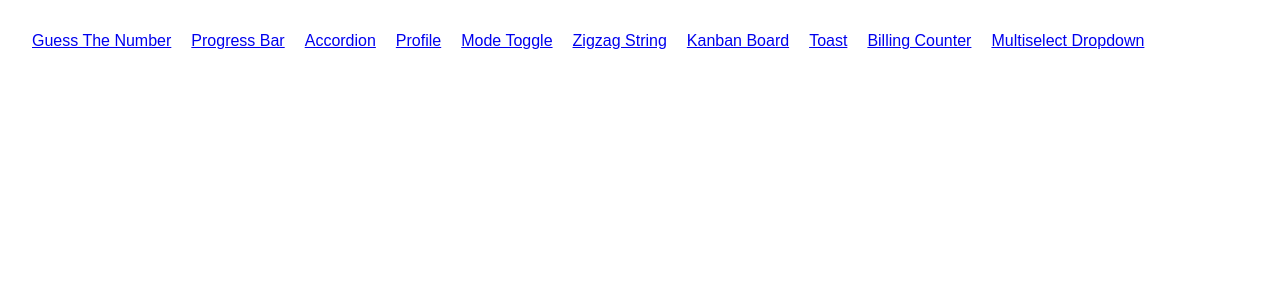
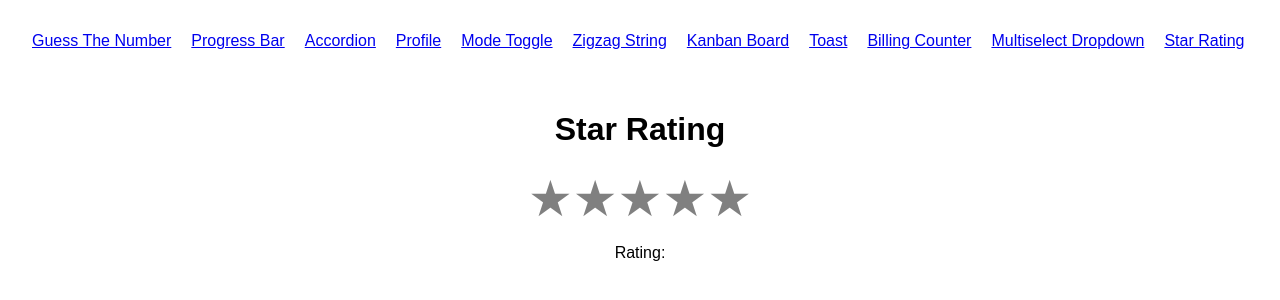
Before and after one commit to Gk-learner/dev-lab, a React (Vite) app: page /star-rating in a window 1280 px wide. Shown: the top 300 px of the page. Built offline with nearby package versions, Linux system fonts and the light colour scheme.

Commit message:
Star rating

```diff
--- a/src/App.jsx
+++ b/src/App.jsx
@@ -108,6 +108,7 @@ const ModeToggle = React.lazy(() => import('./ModeToggle.jsx'))
 const Accordion = React.lazy(() => import('./Accordion.jsx'))
 const BillingCounter = React.lazy(() => import('./BillingCouter.jsx'))
 const MultiSelectDropdown = React.lazy(() => import('./MultiseectDropdown.jsx'))
+const StarRating = React.lazy(() => import('./StarRating.jsx'))
 function App() {
   return (
 
@@ -126,7 +127,8 @@ function App() {
         <Route path="/toast" element={<ToastContainer/ >}/>
         <Route path="/billing-counter" element={<BillingCounter/>}/>
         <Route path="/multiselect-dropdown" element={<MultiSelectDropdown/>}/>
-      </Routes>
+        <Route path="/star-rating" element={<StarRating/>}/>
+           </Routes>
       </Suspense>
     </Router>
 
--- a/src/Navbar.jsx
+++ b/src/Navbar.jsx
@@ -15,6 +15,7 @@ function Navbar() {
       <NavLink to="/toast">Toast</NavLink>
       <NavLink to="/billing-counter">Billing Counter</NavLink>
       <NavLink to="/multiselect-dropdown">Multiselect Dropdown</NavLink>
+      <NavLink to="/star-rating">Star Rating</NavLink>
     </nav>
   )
 }
--- /dev/null
+++ b/src/StarRating.jsx
@@ -0,0 +1,45 @@
+// StarRating.js
+
+import React,{useState} from "react";
+
+function StarRating() {
+  const [rating, setRating] = useState('')
+  // Step 1: Create state variables
+  // use `rating` to store the selected rating, and `setRating` to update it
+
+  return (
+    <div style={{ textAlign: "center", padding: "20px" }}>
+      <h1>Star Rating</h1>
+      {Array.from({ length: 5 }, (_, i) => {
+        const starIndex = i+1;
+        return (
+          <span
+            key={starIndex}
+            style={{
+                fontSize: "50px",
+                color: i < rating ? "gold" : "gray",
+                cursor: "pointer"
+            }}
+            onClick={() => setRating(i+1)}
+        >
+            ★
+        </span>
+        );
+      })}
+          <p>
+            {`Rating: ${rating}`}
+          </p>
+
+
+      {/* Step 2: Render 5 stars using a loop ★★★★★ */}
+      {/* Step 3: Update rating when a star is clicked */}
+      {/* Step 4: Style stars based on rating */}
+
+      {/* Step 5: Display current rating */}
+
+      {/* Step 6: Add a Reset button to clear the rating */}
+    </div>
+  );
+}
+
+export default StarRating;
```
